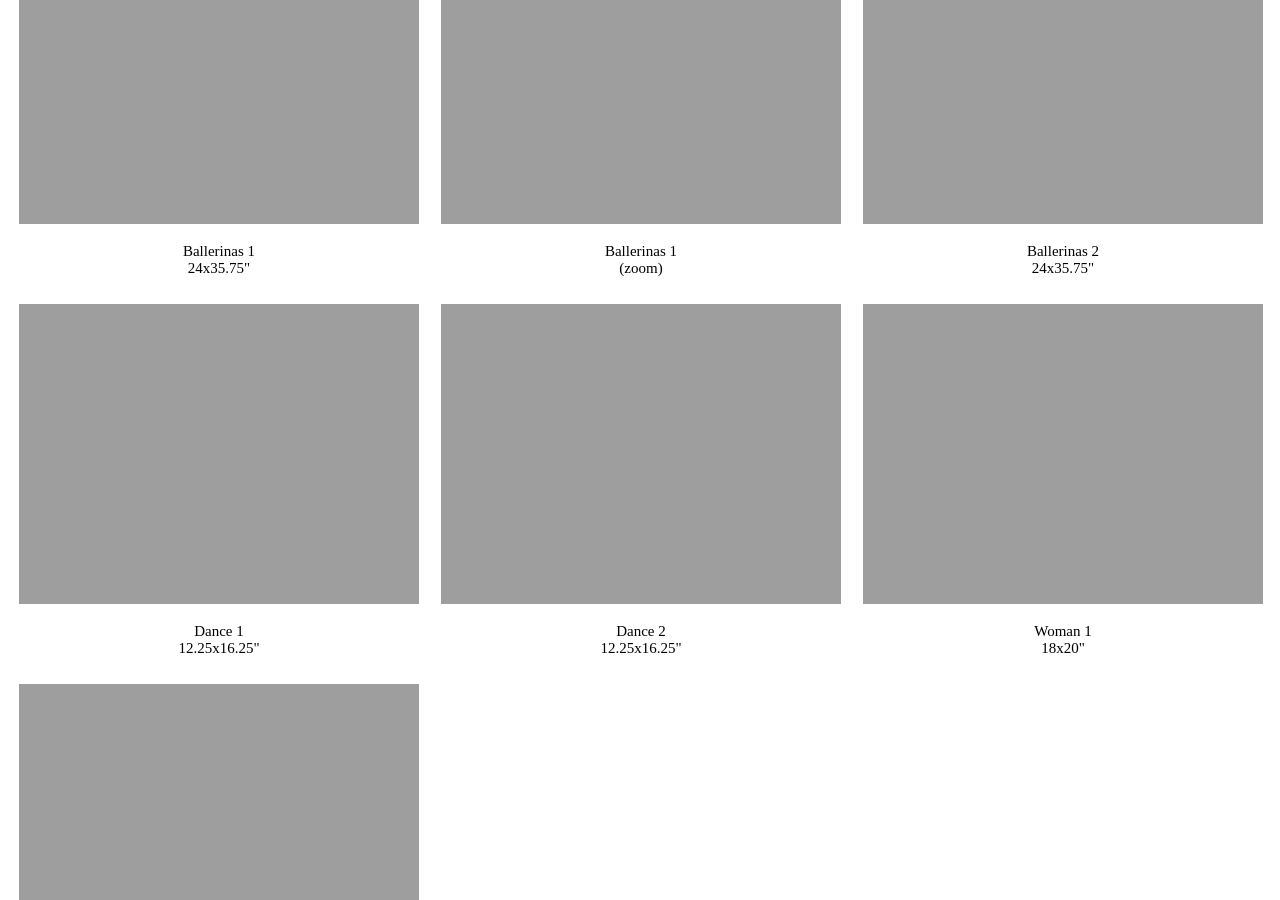
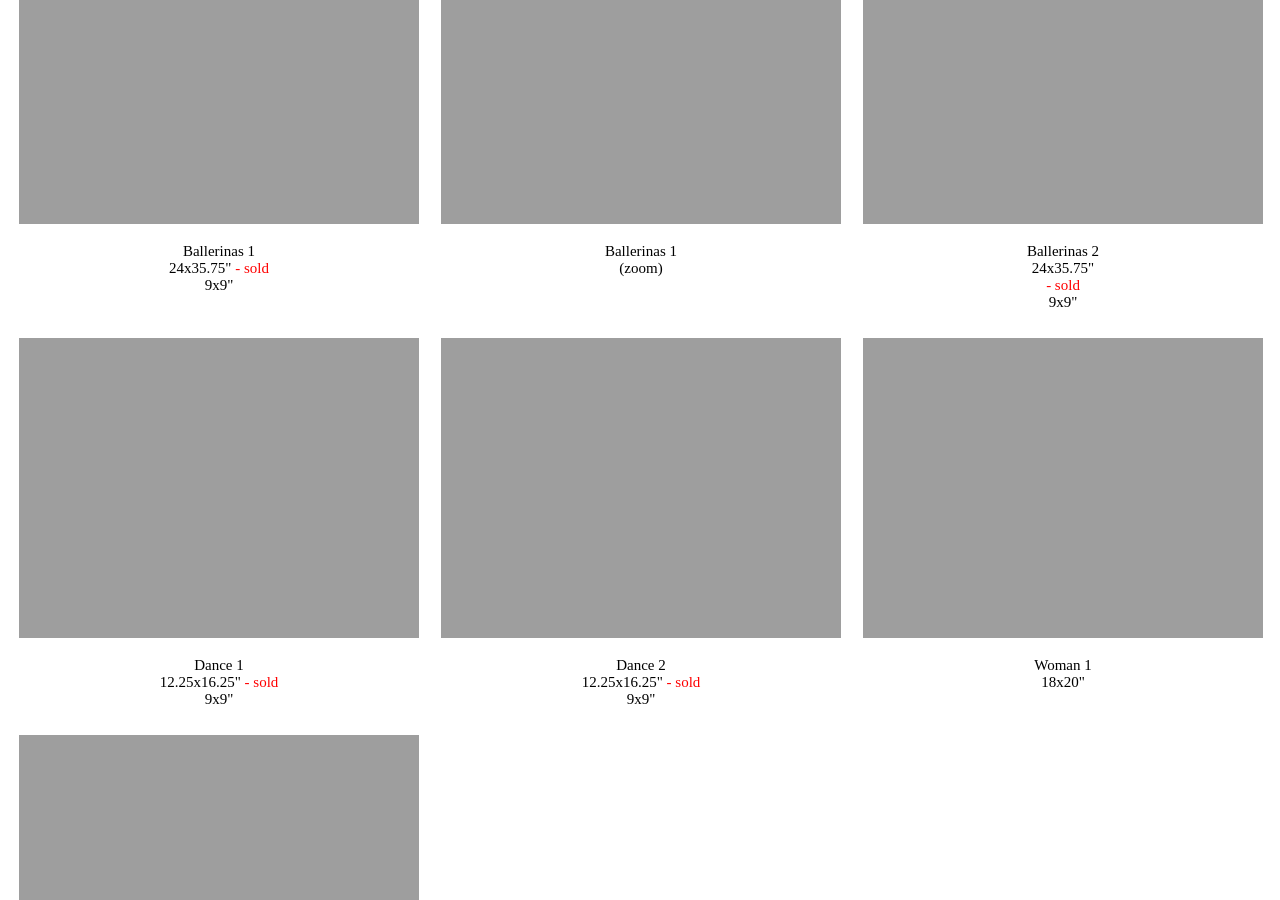
Before and after one commit to isilarra/watercolor, a Jekyll site: the page built from _posts/2020-1-3-Human.md, in a window 1280 px wide and 900 px high, scrolled down 1319 px. Built offline with Jekyll 4.4.1, drawn with Linux system fonts in a browser that asks for light colours; a script that is not in the unit is left out.

Commit message:
Update 2020-1-3-Human.md

```diff
--- a/_posts/2020-1-3-Human.md
+++ b/_posts/2020-1-3-Human.md
@@ -59,9 +59,9 @@ To add "sold" tag, insert this text immediately after the name of the painting:
   <div class="grid-image">
     <img src="{{site.url}}{{site.baseurl}}/assets/img/posts/human/bailarinas2.jpg">
   </div>
-  <div class="grid-caption">Ballerinas 1<br>24x35.75"</div>
+  <div class="grid-caption">Ballerinas 1<br>24x35.75"<span style="color:red;"> - sold</span><br>9x9"</div>
   <div class="grid-caption">Ballerinas 1<br>(zoom)</div>
-  <div class="grid-caption">Ballerinas 2<br>24x35.75"<br></div>
+  <div class="grid-caption">Ballerinas 2<br>24x35.75"<br><span style="color:red;"> - sold</span><br>9x9"</div>
   <div class="grid-image">
     <img src="{{site.url}}{{site.baseurl}}/assets/img/posts/human/dance1.jpg">
   </div>
@@ -71,8 +71,8 @@ To add "sold" tag, insert this text immediately after the name of the painting:
   <div class="grid-image">
     <img src="{{site.url}}{{site.baseurl}}/assets/img/posts/human/woman1.jpg">
   </div>
-  <div class="grid-caption">Dance 1<br>12.25x16.25"</div>
-  <div class="grid-caption">Dance 2<br>12.25x16.25"</div>
+  <div class="grid-caption">Dance 1<br>12.25x16.25"<span style="color:red;"> - sold</span><br>9x9"</div>
+  <div class="grid-caption">Dance 2<br>12.25x16.25"<span style="color:red;"> - sold</span><br>9x9"</div>
   <div class="grid-caption">Woman 1<br>18x20"</div>
     <div class="grid-image">
     <img src="{{site.url}}{{site.baseurl}}/assets/img/posts/human/woman1zoom.jpg">
```
